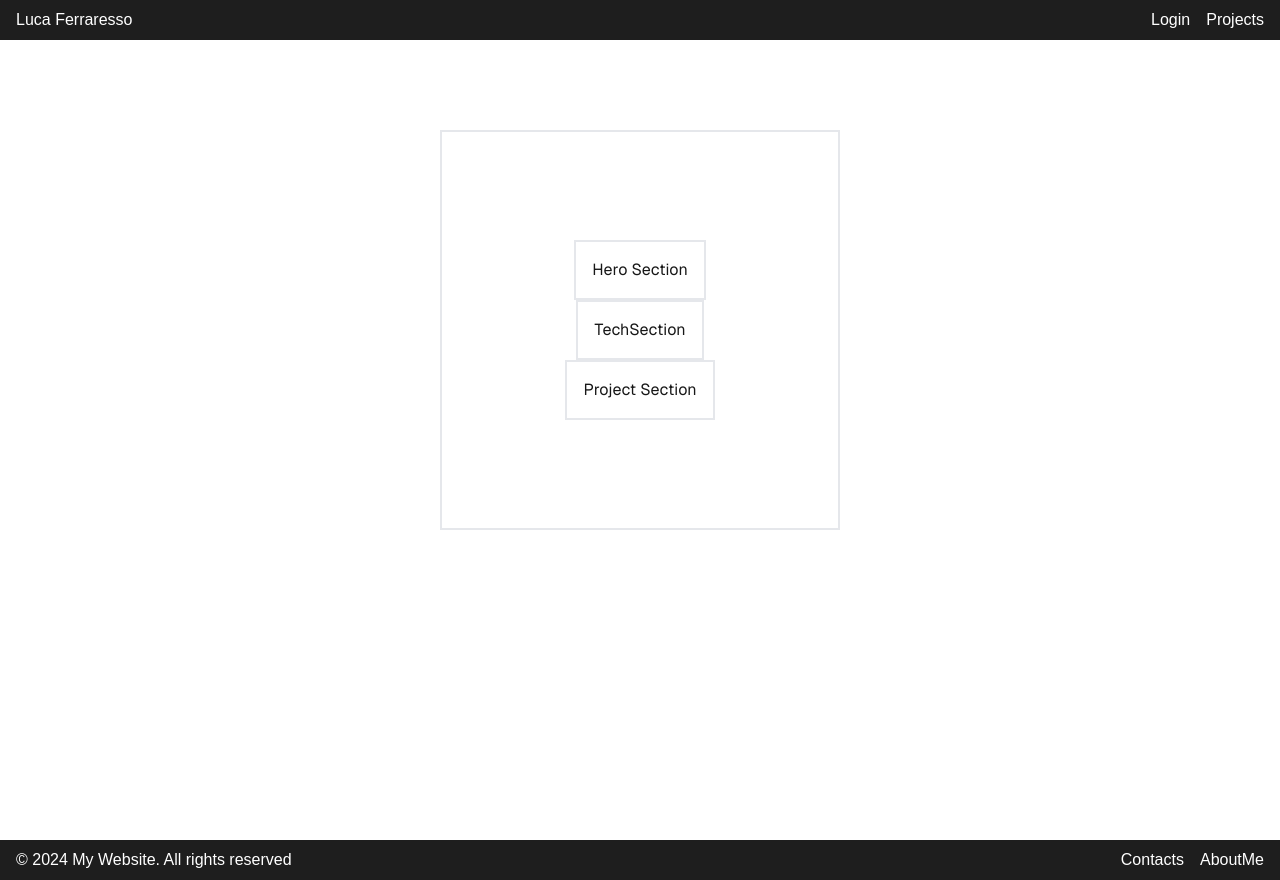
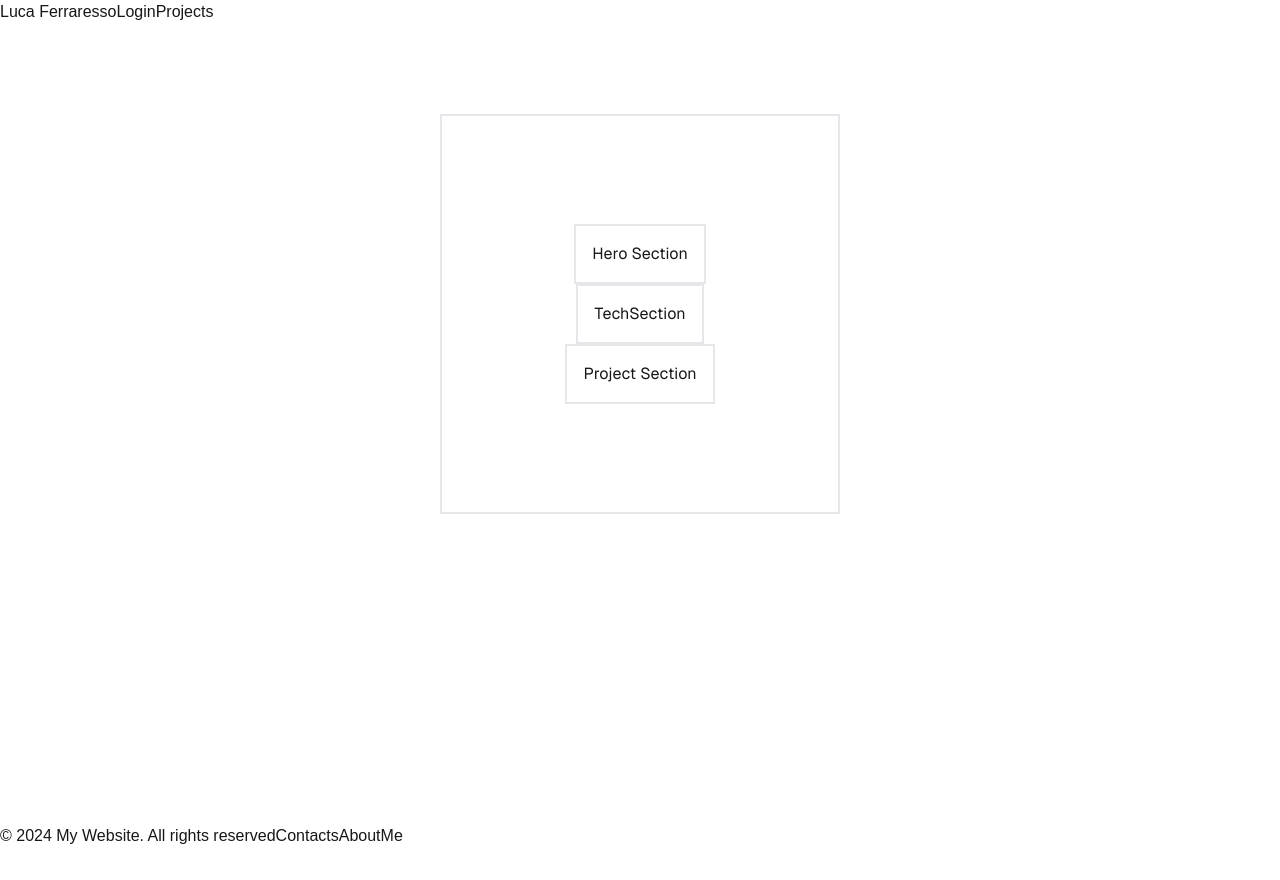
Before and after one commit to LucaFerraresso/TypeScript-Portfolio, a Next.js app in the folder portfolioproject/: page / in a window 1280 px wide. After the commit the page ends 848 px from the top, so only its background shows below. Built offline with nearby package versions, Linux system fonts and the light colour scheme.

Commit message:
fix components

```diff
--- a/portfolioproject/app/layout.tsx
+++ b/portfolioproject/app/layout.tsx
@@ -1,8 +1,8 @@
 import type { Metadata } from "next";
 import localFont from "next/font/local";
 import "./globals.css";
-import Navbar from "@/components/Navbar";
-import Footer from "@/components/Footer";
+import Navbar from "@/src/components/Navbar";
+import Footer from "@/src/components/Footer";
 import Home from "./page";
 
 const geistSans = localFont({
--- a/portfolioproject/components/Footer.tsx
+++ /dev/null
@@ -1,22 +0,0 @@
-import Link from "next/link";
-
-const Footer = () => {
-  return (
-    <div className="flex justify-between items-center bg-[#1E1E1E] px-4 py-2">
-      <Link href={"/"}>
-        <button className="text-white">
-          &copy; 2024 My Website. All rights reserved
-        </button>
-      </Link>
-      <div className="flex items-center gap-4">
-        <Link href={"/Contacts"}>
-          <button className="text-white">Contacts</button>
-        </Link>
-        <Link href={"/AboutMe"}>
-          <button className="text-white">AboutMe</button>
-        </Link>
-      </div>
-    </div>
-  );
-};
-export default Footer;
--- a/portfolioproject/components/Navbar.tsx
+++ /dev/null
@@ -1,20 +0,0 @@
-import Link from "next/link";
-
-const NavBar = () => {
-  return (
-    <div className="flex justify-between items-center bg-[#1E1E1E] px-4 py-2">
-      <Link href={"/"}>
-        <button className="text-white">Luca Ferraresso</button>
-      </Link>
-      <div className="flex items-center gap-4">
-        <Link href={"/Login"}>
-          <button className="text-white">Login</button>
-        </Link>
-        <Link href={"/Projects"}>
-          <button className="text-white">Projects</button>
-        </Link>
-      </div>
-    </div>
-  );
-};
-export default NavBar;
--- a/portfolioproject/src/components/Footer.tsx
+++ b/portfolioproject/src/components/Footer.tsx
@@ -1,17 +1,22 @@
+import Link from "next/link";
 import React from "react";
-import Link from "next/link";
+
 const Footer = () => {
   return (
-    <div className="flex">
-      <Link href="/">
-        <button>© 2024 - All rights reserved</button>
+    <div className="flex justify-between items-center bg-[#1E1E1E] px-4 py-2">
+      <Link href={"/"}>
+        <button className="text-white">
+          &copy; 2024 My Website. All rights reserved
+        </button>
       </Link>
-      <Link href="/Contacts">
-        <button>Contacts</button>
-      </Link>
-      <Link href="/AboutMe">
-        <button>AboutMe</button>
-      </Link>
+      <div className="flex items-center gap-4">
+        <Link href={"/Contacts"}>
+          <button className="text-white">Contacts</button>
+        </Link>
+        <Link href={"/AboutMe"}>
+          <button className="text-white">AboutMe</button>
+        </Link>
+      </div>
     </div>
   );
 };
--- a/portfolioproject/src/components/Navbar.tsx
+++ b/portfolioproject/src/components/Navbar.tsx
@@ -1,19 +1,21 @@
+import Link from "next/link";
 import React from "react";
-import Link from "next/link";
 
-const Navbar = () => {
+const NavBar = () => {
   return (
-    <div className="flex">
-      <Link href="/">
-        <button>Luca Ferraresso</button>
+    <div className="flex justify-between items-center bg-[#1E1E1E] px-4 py-2">
+      <Link href={"/"}>
+        <button className="text-white">Luca Ferraresso</button>
       </Link>
-      <Link href="/">
-        <button>Home</button>
-      </Link>
-      <Link href="/Projects">
-        <button>Projects</button>
-      </Link>
+      <div className="flex items-center gap-4">
+        <Link href={"/Login"}>
+          <button className="text-white">Login</button>
+        </Link>
+        <Link href={"/Projects"}>
+          <button className="text-white">Projects</button>
+        </Link>
+      </div>
     </div>
   );
 };
-export default Navbar;
+export default NavBar;
```
